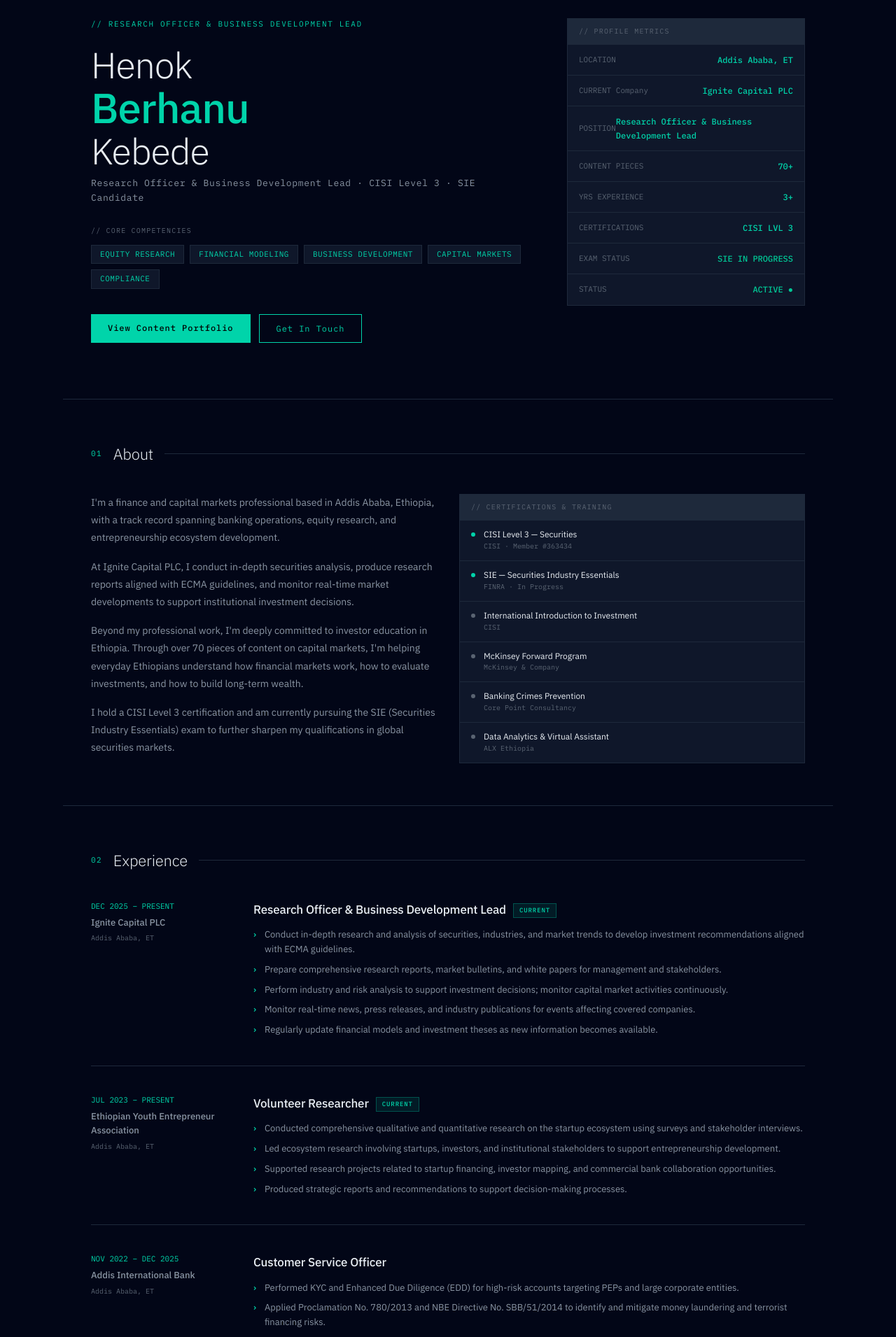
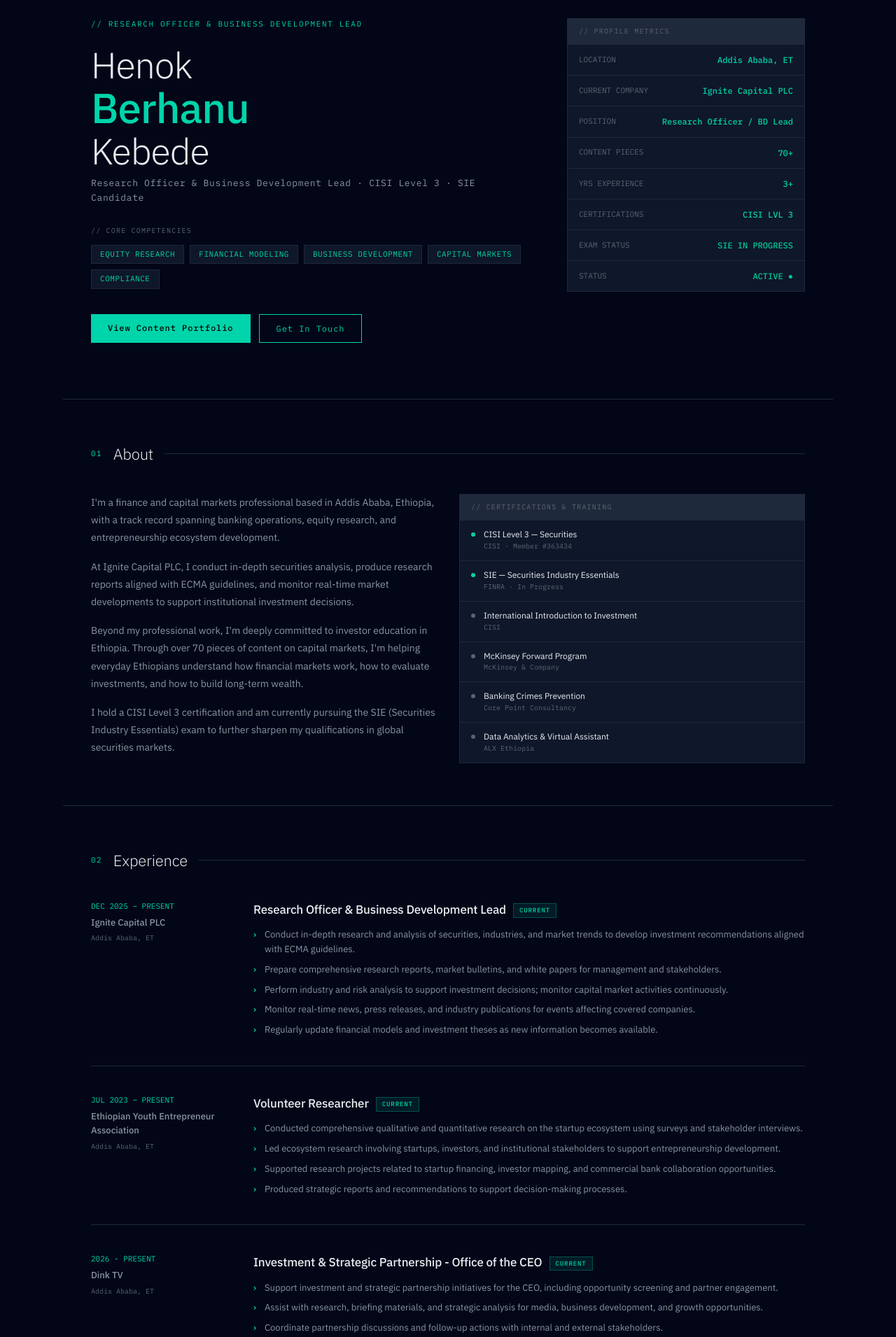
Before and after one commit to henabire6161-lgtm/henigoo6161, a React (Vite) app: page / in a window 1280 px wide. Shown: the part 140-2051 px from the top of the page at 70% size. Built offline with nearby package versions, Linux system fonts and the light colour scheme.

Commit message:
Update profile role and experience

```diff
--- a/src/components/Experience.tsx
+++ b/src/components/Experience.tsx
@@ -32,6 +32,19 @@
             "Led ecosystem research involving startups, investors, and institutional stakeholders to support entrepreneurship development.",
             "Supported research projects related to startup financing, investor mapping, and commercial bank collaboration opportunities.",
             "Produced strategic reports and recommendations to support decision-making processes."
+          ]}
+        />
+
+        <ExpItem
+          date="2026 - PRESENT"
+          org="Dink TV"
+          loc="Addis Ababa, ET"
+          role="Investment & Strategic Partnership - Office of the CEO"
+          isCurrent
+          bullets={[
+            "Support investment and strategic partnership initiatives for the CEO, including opportunity screening and partner engagement.",
+            "Assist with research, briefing materials, and strategic analysis for media, business development, and growth opportunities.",
+            "Coordinate partnership discussions and follow-up actions with internal and external stakeholders."
           ]}
         />
 
--- a/src/components/Hero.tsx
+++ b/src/components/Hero.tsx
@@ -34,8 +34,8 @@
           // PROFILE METRICS
         </div>
         <StatRow label="LOCATION" value="Addis Ababa, ET" />
-        <StatRow label="CURRENT Company" value="Ignite Capital PLC" />
-        <StatRow label="POSITION" value="Research Officer & Business Development Lead" />
+        <StatRow label="CURRENT COMPANY" value="Ignite Capital PLC" />
+        <StatRow label="POSITION" value="Research Officer / BD Lead" />
         <StatRow label="CONTENT PIECES" value="70+" />
         <StatRow label="YRS EXPERIENCE" value="3+" />
         <StatRow label="CERTIFICATIONS" value="CISI LVL 3" />
```
Also changed, not shown: 1 other file (tests, documents, lock files or other folders).
